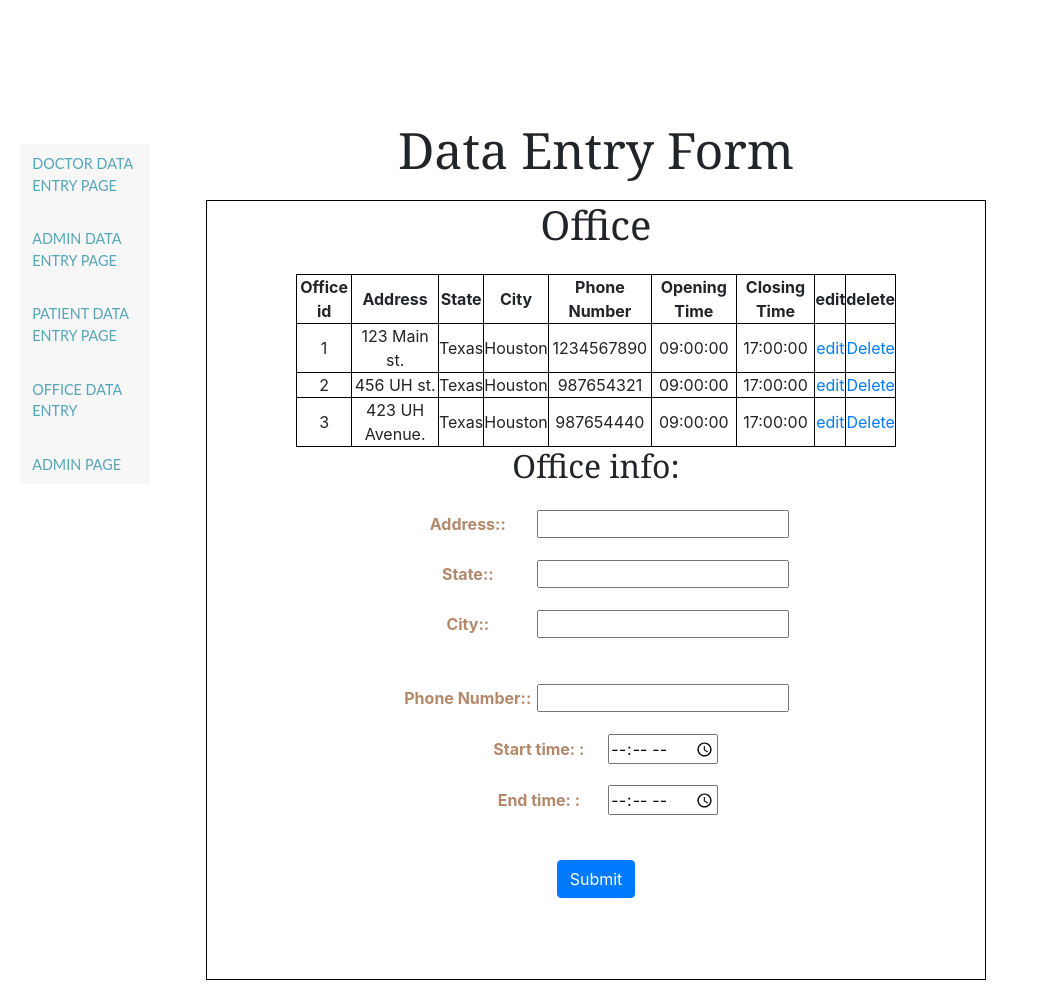
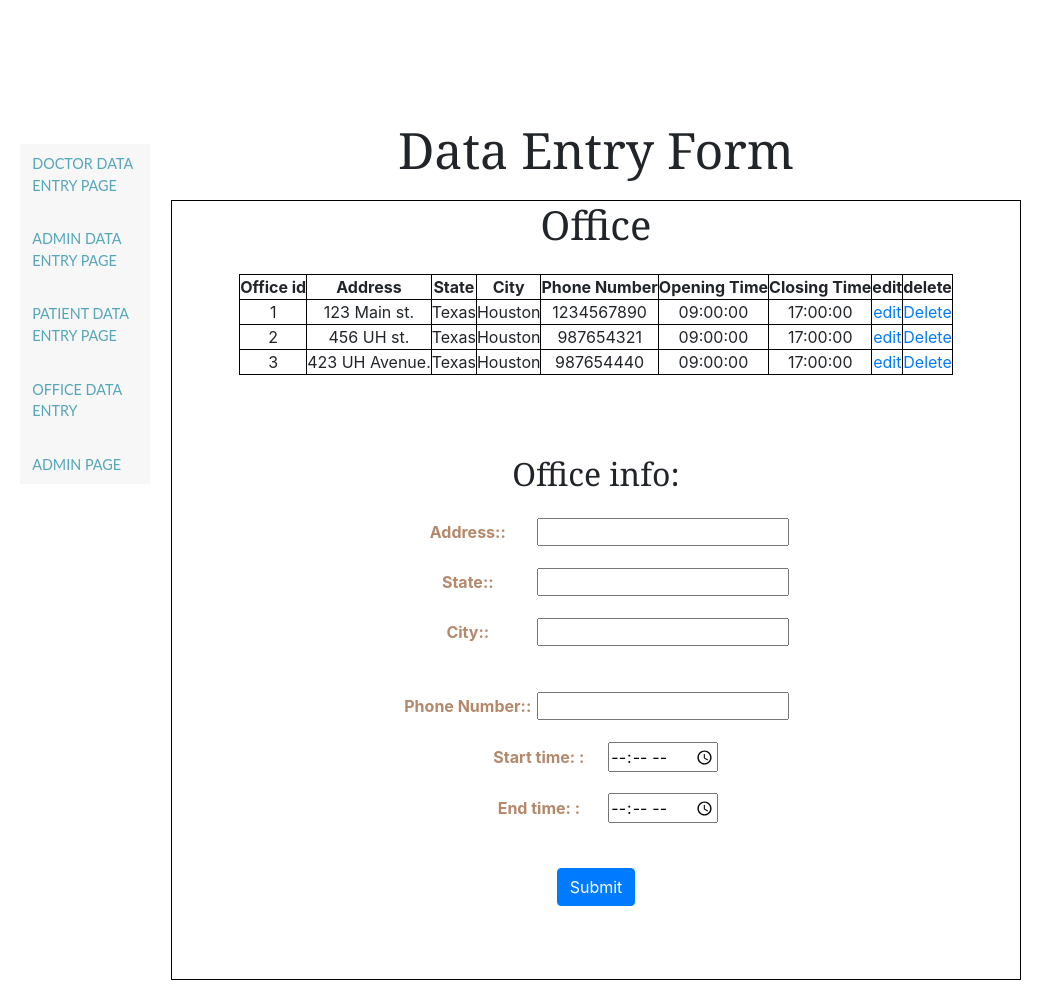
Before and after one commit to xxalsgh0203/Medical_reservation, a PHP site: page /cosc3380/adminPages/officeDataEntry.php in a window 1280 px wide. Shown: the part 56-1042 px from the top of the page, without its empty margins (44-1096 px from the left). Run offline with PHP 8.4, Linux system fonts and the light colour scheme; data comes from the database, SQL or seed files in the repository.

Commit message:
css update

```diff
--- a/adminPages/adminDataEntry.php
+++ b/adminPages/adminDataEntry.php
@@ -175,6 +175,7 @@ fieldset{
             </table>
             <form action="" method="POST">
             <!--input taken for admin -->
+            <fieldset id="ct1">
               <h2>  Admin info:  </h2>
               <p>
               <label for="ADOFFID">Office ID:</label>
@@ -200,6 +201,7 @@ fieldset{
               <!--Used to separate inputs-->
               <br>
               <button type="submit" class="btn btn-primary" name="SubmitAD">Submit</button>
+              <fieldset>
               </form>
 </section>
 
--- a/adminPages/officeDataEntry.php
+++ b/adminPages/officeDataEntry.php
@@ -73,6 +73,11 @@ header('location:officeDataEntry.php');
 
 #dataEntry{
         border: 1px solid black;
+      }
+
+      table{
+        width:auto;
+        height:auto;
       }
 
 table, th, td {
@@ -166,7 +171,7 @@ fieldset{
 
 <form action="" method="POST">
               <h1>Office</h1>
-              <table  class = "center" border="6">
+              <table  class = "center">
               <thead class="thead">
                 <tr>
                   <th>Office id</th>
@@ -185,7 +190,7 @@ fieldset{
               </tbody>
             </table>
               <!-- Input taken for Patient -->
-
+              <fieldset id="ct1">
               <h2> Office info:  </h2>
               <p>
               <label for="OAddress">Address:</label>
@@ -215,7 +220,7 @@ fieldset{
               <!--Used to separate inputs-->
               <br>
               <button type="submit" class="btn btn-primary" name="SubmitO" id="SubmitO">Submit</button>
-
+              <fieldset>
               </form>
 
 </section>
--- a/adminPages/patientDataEntry.php
+++ b/adminPages/patientDataEntry.php
@@ -177,7 +177,7 @@ fieldset{
               </tbody>
             </table>
               <!-- Input taken for Patient -->
-
+              <fieldset id="ct1">
               <h2> Patient info:  </h2>
               <p>
               <label for="Pname">Name:</label>
@@ -204,7 +204,7 @@ fieldset{
               <!--Used to separate inputs-->
               <br>
               <button type="submit" class="btn btn-primary" name="SubmitP" id="dataentrysubmitbtn">Submit</button>
-
+              <fieldset>
               </form>
 
 </section>
--- a/css/style.css
+++ b/css/style.css
@@ -534,7 +534,8 @@
 }
 
 #dataEntry{
-  width: 780px;
+  /* display: flex; */
+  width: 850px;
   /* background: center center; */
   background-size: cover;
   position: relative;
@@ -542,6 +543,7 @@
   height: 780px;
   text-align: center;
   margin: 0 auto;
+  margin-bottom: 400px;
 }
 
 #dateEntry h1 {
```
